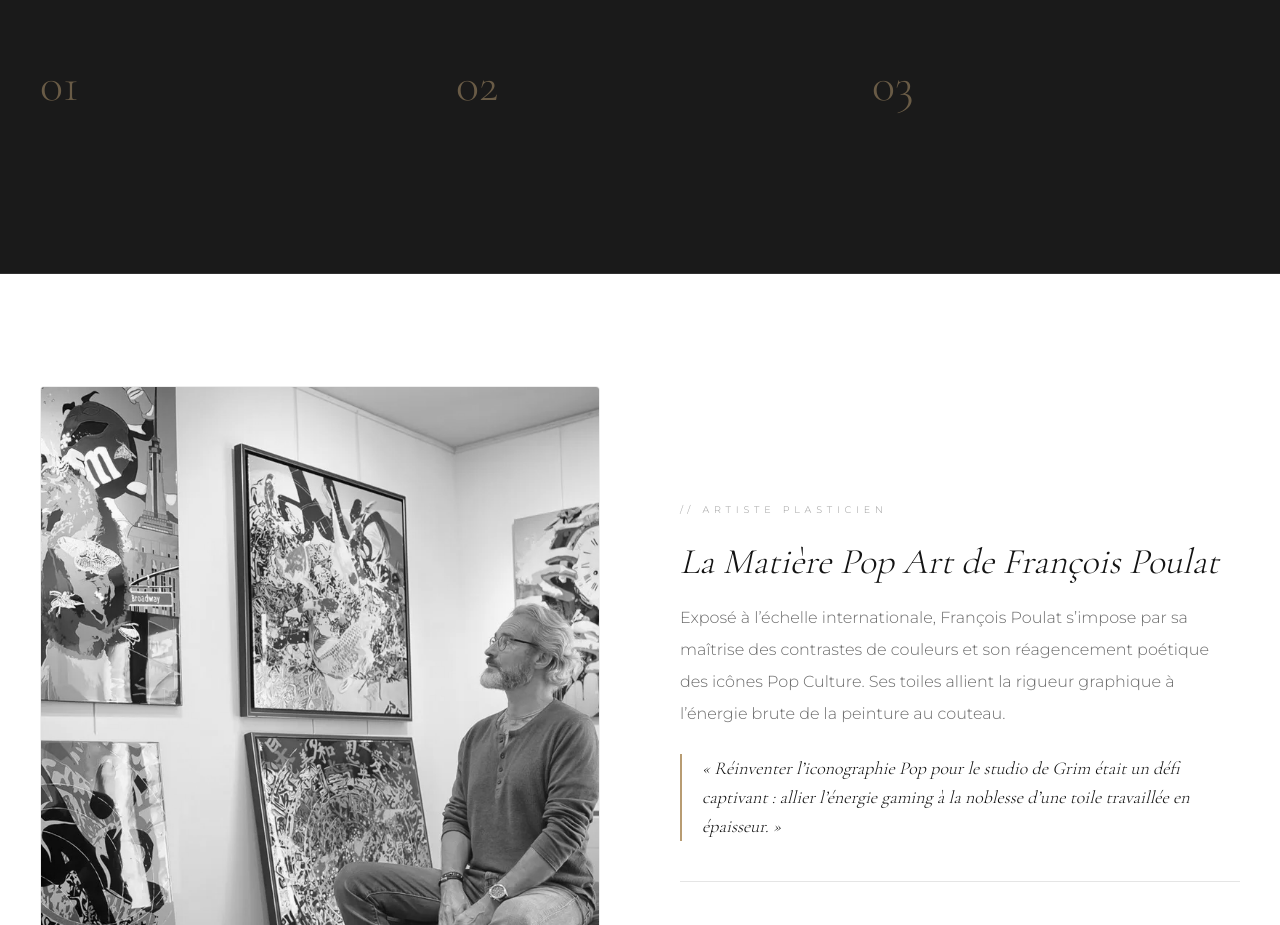
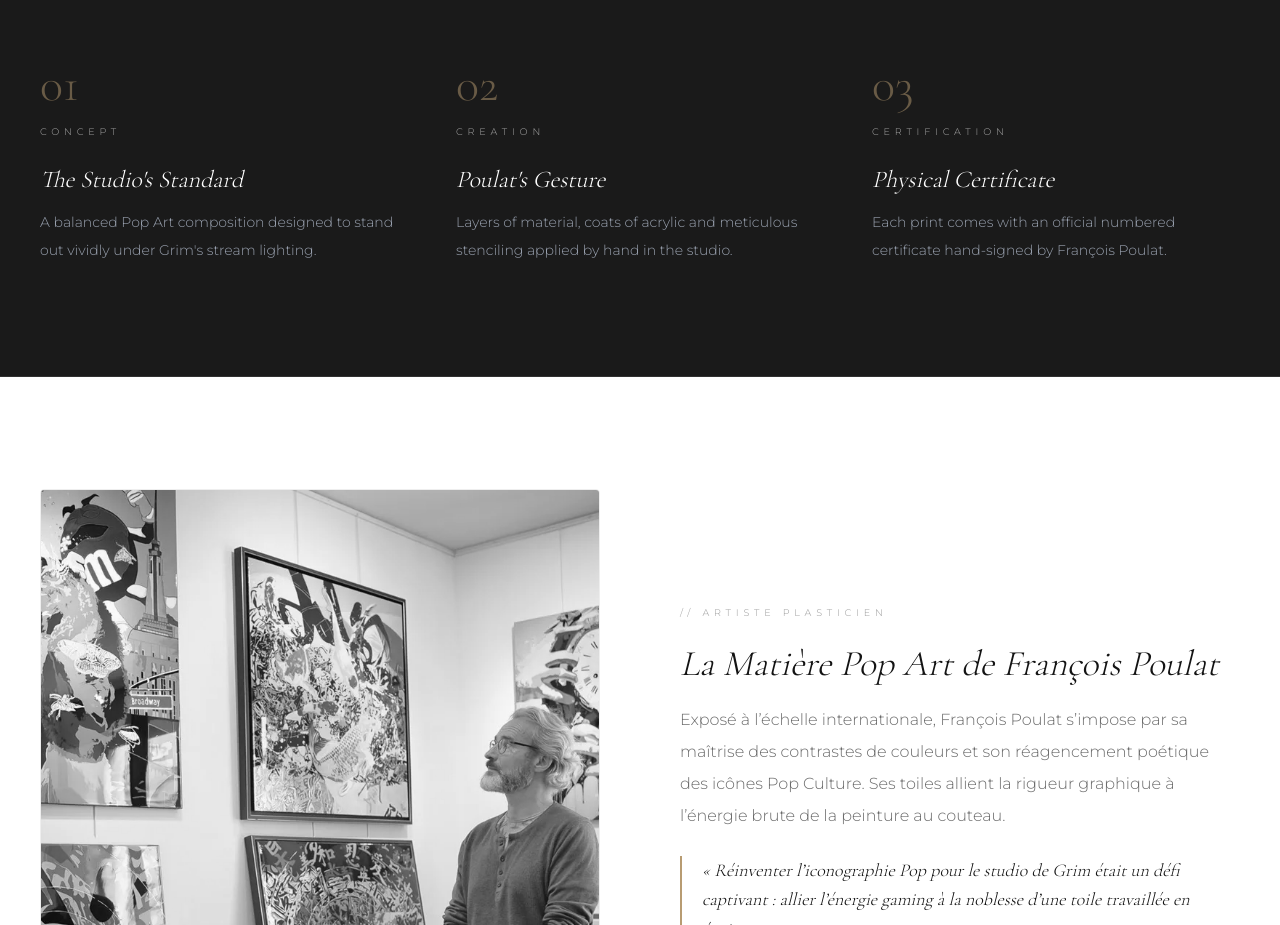
Before and after one commit to InRealArt/francois-poulat, a Next.js app: page /en in a window 1280 px wide. Shown: the part 1960-2885 px from the top of the page. Built offline with nearby package versions, Linux system fonts and the light colour scheme; a web font is replaced by a local one.

Commit message:
Localize Process section

```diff
--- a/src/components/sections/Process.tsx
+++ b/src/components/sections/Process.tsx
@@ -1,7 +1,10 @@
+import { getTranslations } from "next-intl/server";
 import { processSteps } from "@/lib/content";
 import Reveal from "@/components/Reveal";
 
-export default function Process() {
+export default async function Process() {
+  const t = await getTranslations("process");
+
   return (
     <section className="border-b border-white/10 bg-[var(--background-grey)] py-20 md:py-28">
       <div className="mx-auto max-w-[1440px] px-3 sm:px-6 lg:px-10">
@@ -9,12 +12,14 @@ export default function Process() {
           {processSteps.map((step) => (
             <div key={step.number} className="flex flex-col">
               <span className="step-number">{step.number}</span>
-              <span className="section-number mt-4">{step.eyebrow}</span>
+              <span className="section-number mt-4">
+                {t(`items.${step.number}.eyebrow`)}
+              </span>
               <h3 className="serif text-2xl italic text-white">
-                {step.title}
+                {t(`items.${step.number}.title`)}
               </h3>
               <p className="mt-3 text-sm leading-loose text-gray-400">
-                {step.description}
+                {t(`items.${step.number}.description`)}
               </p>
             </div>
           ))}
```
